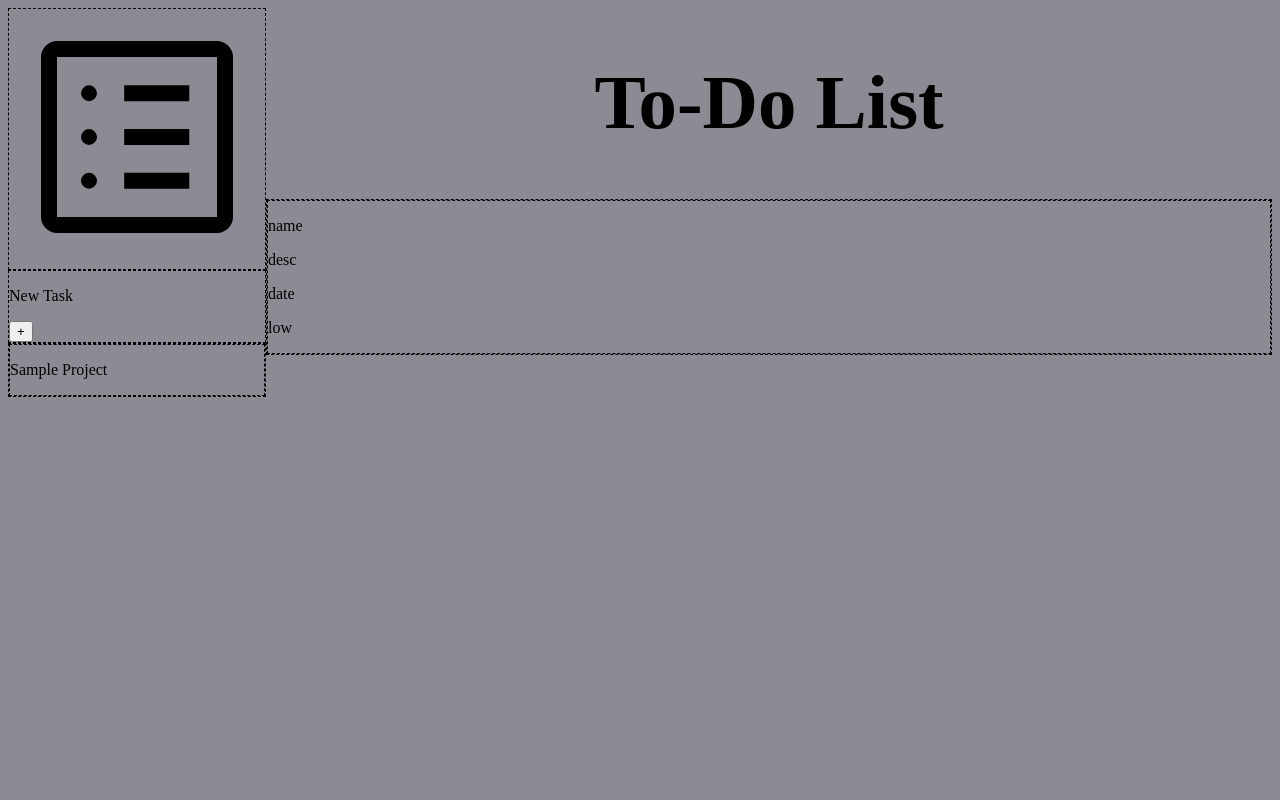
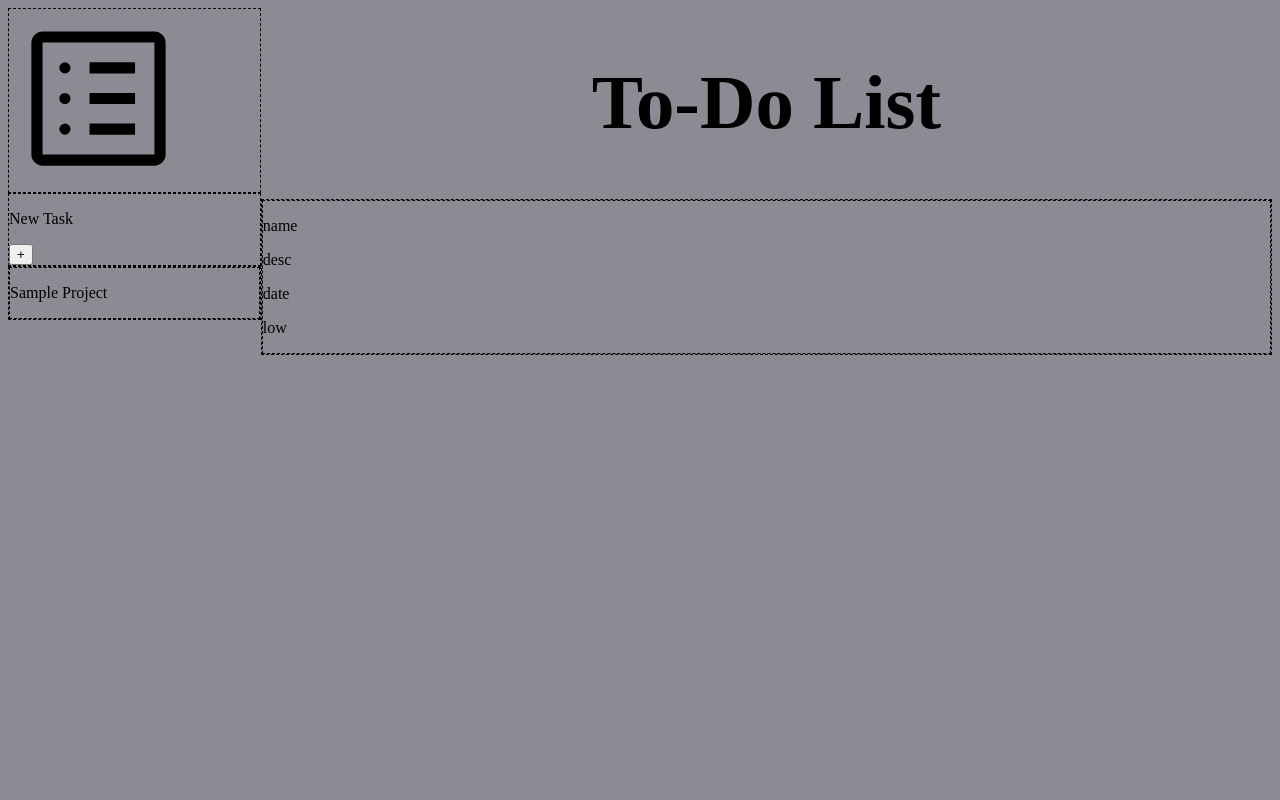
Before and after one commit to gregoryls/to-do-list, a website built with webpack: page src/index.html in a window 1280 px wide. Shown: the top 800 px of the page. Built offline with nearby package versions, Linux system fonts and the light colour scheme.

Commit message:
reduce site icon size

```diff
--- a/src/style.css
+++ b/src/style.css
@@ -30,7 +30,7 @@ div {
   grid-area: a;
 }
 #icon img {
-  width: 20vw;
+  width: 14vw;
 }
 
 /* Content */
```
Also changed, not shown: dist/07289b6370be1a20e352.svg (added), dist/index.bundle.js.
